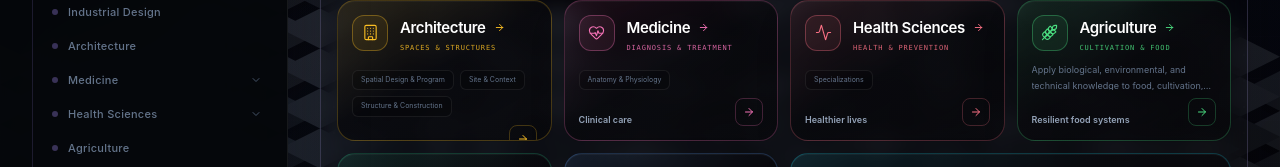
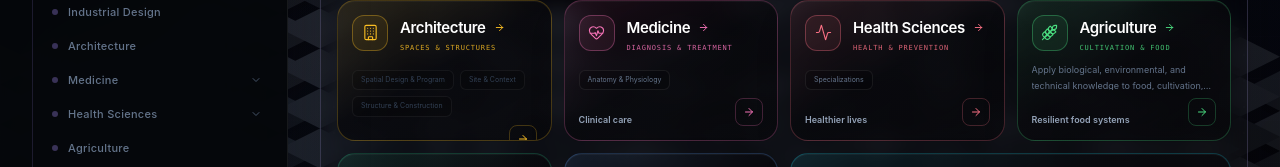
Before and after one commit to nickf723/ed-dev, a Next.js app: page /applied-science in a window 1280 px wide. Shown: the part 468-635 px from the top of the page. Built offline with nearby package versions, Linux system fonts and the light colour scheme.

Commit message:
Respect planned child routes in Applied Sciences hub

```diff
--- a/app/applied-science/page.tsx
+++ b/app/applied-science/page.tsx
@@ -35,6 +35,7 @@ type AppliedField = {
     id: string;
     label: string;
     href: string;
+    status?: "active" | "placeholder";
   }[];
 } & FieldPresentation;
 
@@ -153,6 +154,7 @@ export default function AppliedSciencePage() {
         id: child.id,
         label: child.label,
         href: child.href,
+        status: child.status,
       })),
       ...presentation,
     };
@@ -269,7 +271,16 @@ function AppliedFieldCard({ field, wide }: { field: AppliedField; wide: boolean
 
         {visibleChildren.length > 0 ? (
           <div className="mt-2 flex flex-wrap gap-1.5">
-            {visibleChildren.map((child) => (
+            {visibleChildren.map((child) =>
+              child.status === "placeholder" ? (
+                <span
+                  key={child.id}
+                  className="rounded-md border border-white/[0.055] bg-black/15 px-2 py-1 text-[7px] text-slate-700"
+                  title={`${child.label} is planned`}
+                >
+                  {child.label}
+                </span>
+              ) : (
                 <Link
                   key={child.id}
                   href={child.href}
@@ -277,7 +288,8 @@ function AppliedFieldCard({ field, wide }: { field: AppliedField; wide: boolean
                 >
                   {child.label}
                 </Link>
-            ))}
+              ),
+            )}
           </div>
         ) : null}
 
```
Lines whose indentation alone changed are shown as unchanged.
